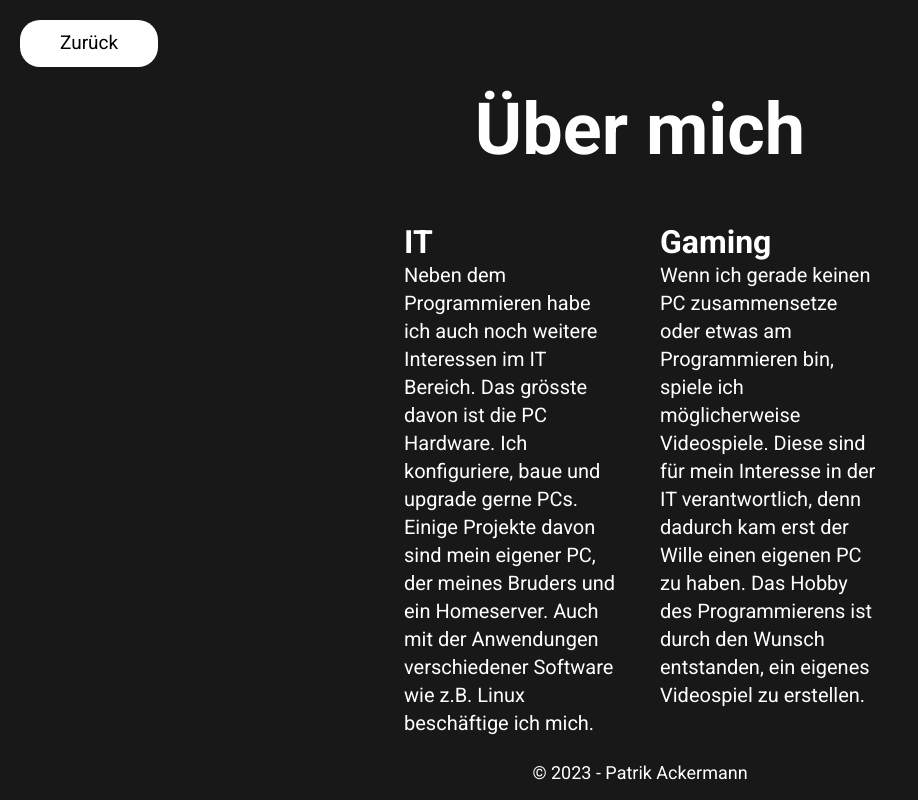
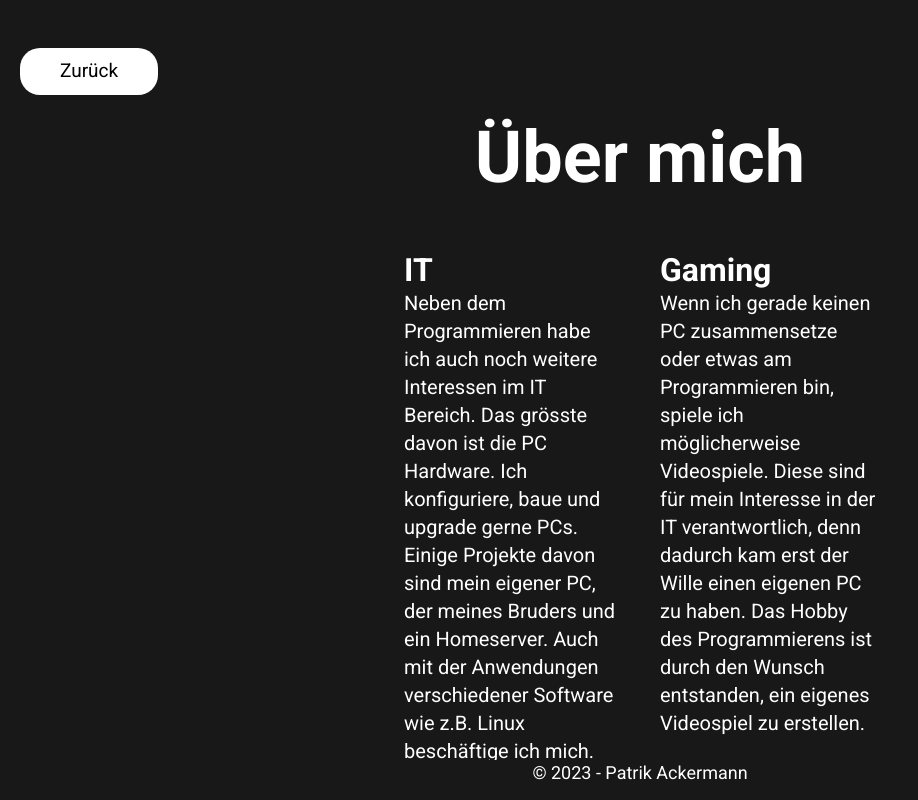
Before and after one commit to PatrikAckermann/Portfolio, a React (Create React App) app: page /about in a window 1280 px wide. Shown: the whole page, without its empty margins (0-918 px from the left). Built offline with nearby package versions, Linux system fonts and the light colour scheme.

Commit message:
Added scrollbars if not enough space

```diff
--- a/src/CSS/AboutMe.css
+++ b/src/CSS/AboutMe.css
@@ -23,6 +23,8 @@
     justify-content: center;
     margin: 30px;
     margin-bottom: auto;
+    height: calc(100vh - 250px);
+    overflow-y: auto;
 }
 
 .Card {
```
